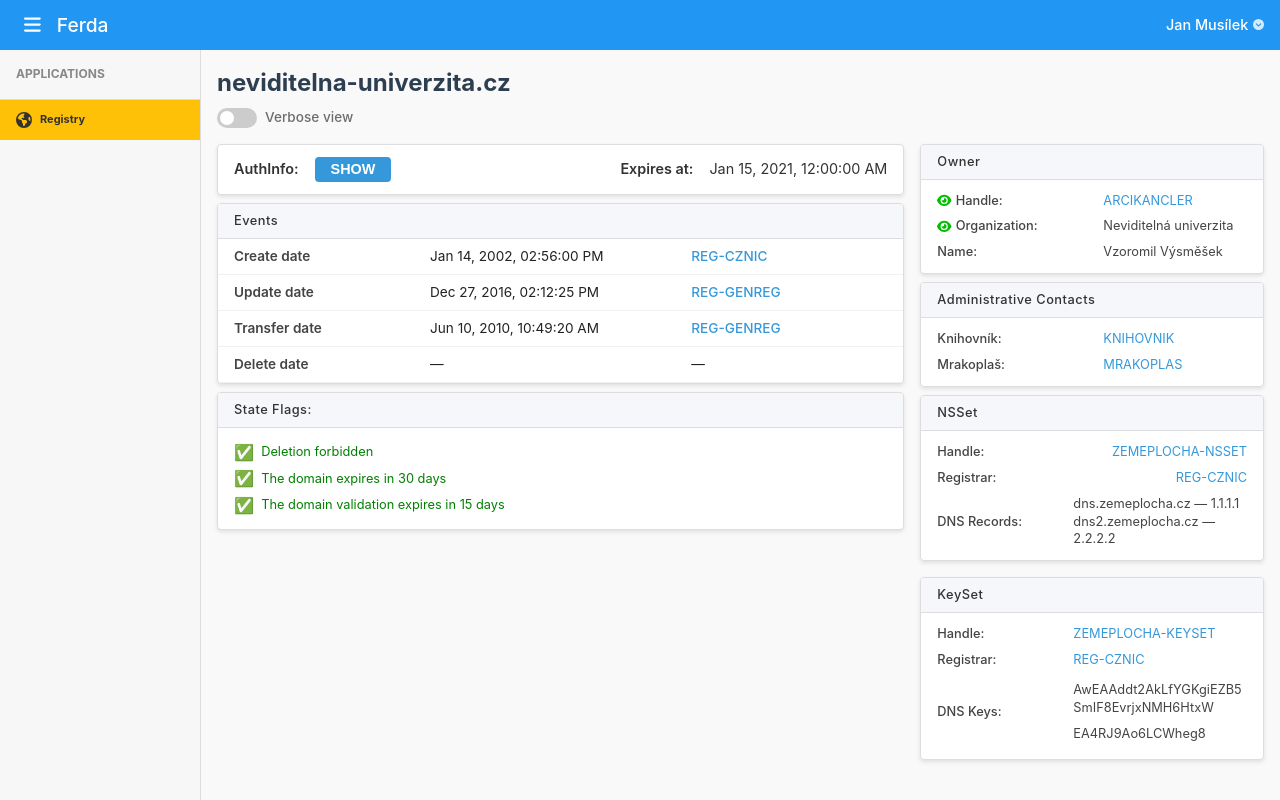
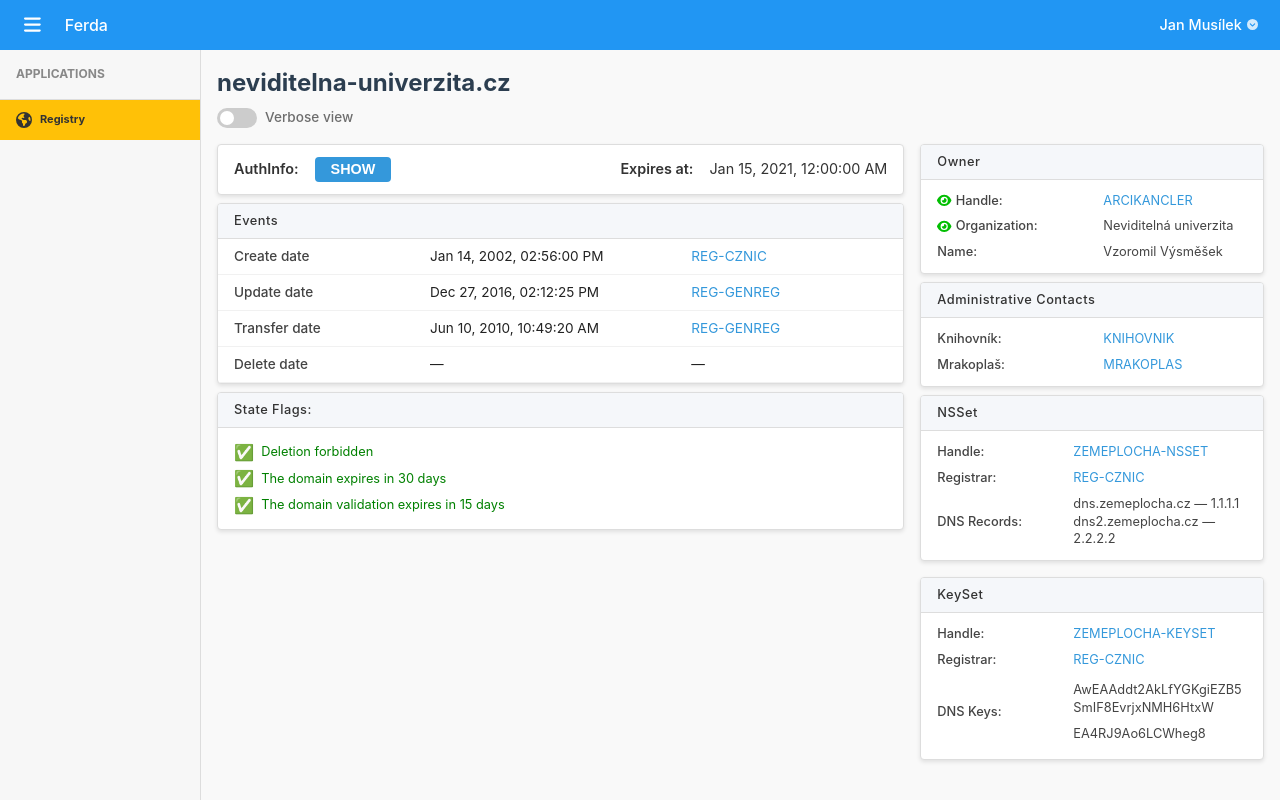
Before and after one commit to lukaskourilcz/secret-uni, a Vue app: page / in a window 1280 px wide. Built offline with nearby package versions, Linux system fonts and the light colour scheme.

Commit message:
styling events table fix

```diff
--- a/src/components/AppShell.vue
+++ b/src/components/AppShell.vue
@@ -66,9 +66,9 @@ import { FontAwesomeIcon } from "@fortawesome/vue-fontawesome";
 }
 
 .topbar h1 {
-  font-size: 1.2rem;
+  font-size: 1rem;
   margin: 0;
-  margin-left: 0.5rem;
+  margin-left: 1rem;
   color: white;
   font-weight: 500;
 }
@@ -125,6 +125,7 @@ import { FontAwesomeIcon } from "@fortawesome/vue-fontawesome";
 .user {
   display: flex;
   align-items: center;
+  margin-right: 0.2rem;
 }
 
 .icon {
--- a/src/components/EventsTable.vue
+++ b/src/components/EventsTable.vue
@@ -60,7 +60,7 @@ function formatDate(dateStr) {
 .header {
   background: #f1f4f8;
   padding: 0.5rem 1rem;
-  font-weight: bold;
+  font-weight: 500;
   font-size: 1rem;
   border-bottom: 1px solid #ddd;
 }
@@ -80,7 +80,7 @@ function formatDate(dateStr) {
 }
 
 .label {
-  font-weight: 600;
+  font-weight: 500;
   color: #444;
 }
 
@@ -93,7 +93,7 @@ function formatDate(dateStr) {
 .registrar-link {
   color: #3498db;
   text-decoration: none;
-  font-weight: 500;
+  font-weight: 400;
 }
 
 .registrar-link:hover {
--- a/src/components/NSSet.vue
+++ b/src/components/NSSet.vue
@@ -11,14 +11,14 @@ const props = defineProps({
     <div class="content">
       <div class="row">
         <div class="label">Handle:</div>
-        <div>
+        <div class="value">
           <a href="#">{{ nsset.handle }}</a>
         </div>
       </div>
 
       <div class="row">
         <div class="label">Registrar:</div>
-        <div>
+        <div class="value">
           <a href="#">{{ nsset.registrar }}</a>
         </div>
       </div>
@@ -52,15 +52,20 @@ const props = defineProps({
   padding: 0 1rem 0.5rem 1rem;
 }
 
+.value {
+  flex: 1;
+}
+
 .row {
   display: flex;
   gap: 1rem;
   margin-bottom: 0.25rem;
-  align-items: flex-start;
+  align-items: center;
 }
 
 .label {
   display: flex;
+  align-items: center;
   min-width: 120px;
   font-weight: 500;
 }
```
